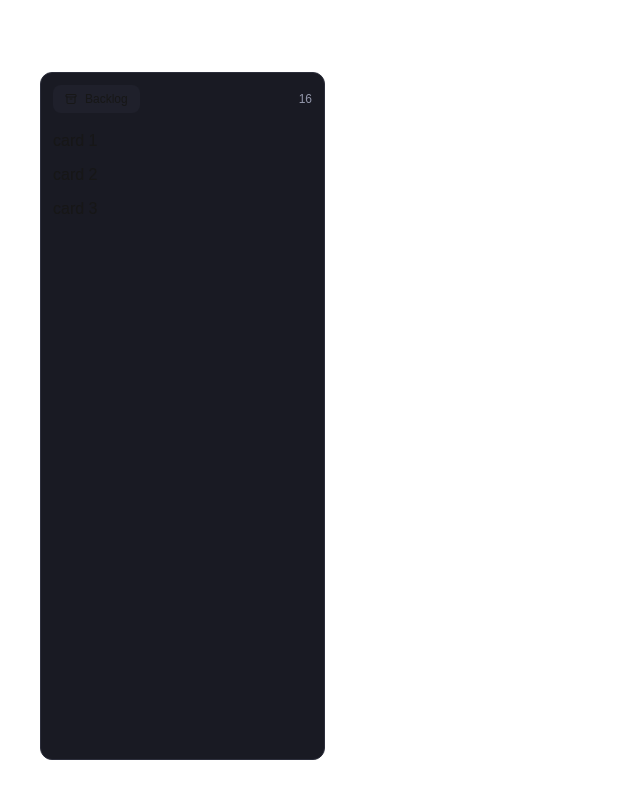
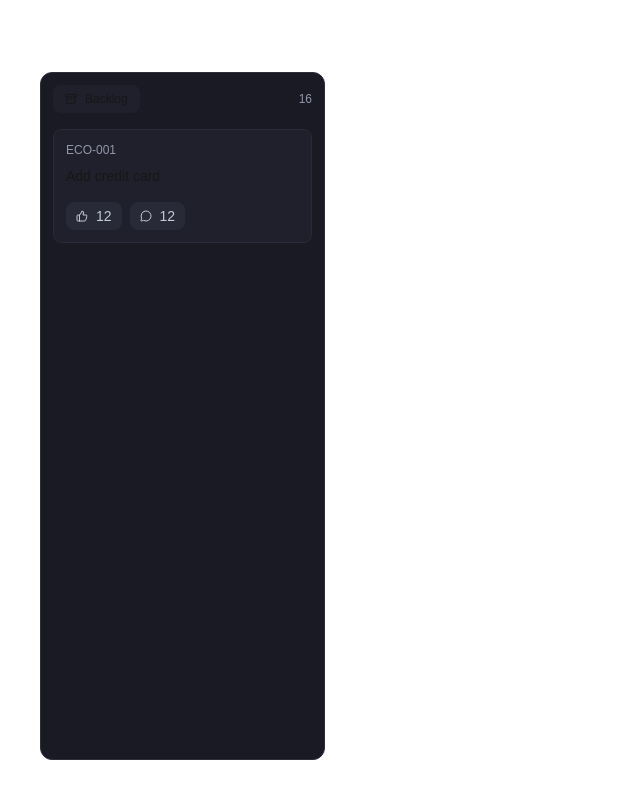
Before and after one commit to Lucas-Gonsalves/board, a Next.js app: page / in a window 1280 px wide. Shown: the whole page, without its empty margins (0-640 px from the left). Built offline with nearby package versions, Linux system fonts and the light colour scheme.

Commit message:
feat(components): create card   Created a new component card do show cards in the section content.

```diff
--- a/src/app/page.tsx
+++ b/src/app/page.tsx
@@ -1,5 +1,6 @@
-import { ArchiveIcon } from 'lucide-react'
+import { ArchiveIcon, MessageCircleIcon, ThumbsUpIcon } from 'lucide-react'
 
+import { Card } from '@/components/card'
 import { Section } from '@/components/sections'
 
 export default function Home() {
@@ -19,9 +20,29 @@
           </Section.Header>
 
           <Section.Content>
-            <div>card 1</div>
-            <div>card 2</div>
-            <div>card 3</div>
+            <Card.Root href="/">
+              <Card.Header>
+                <Card.Number>ECO-001</Card.Number>
+                <Card.Title>Add credit card</Card.Title>
+              </Card.Header>
+              <Card.Footer>
+                <button
+                  type="button"
+                  className="text-navy-100 bg-navy-600 flex cursor-pointer items-center gap-2 rounded-lg px-2.5 py-1"
+                >
+                  <ThumbsUpIcon className="size-3" />
+                  <span className="text-sm">12</span>
+                </button>
+
+                <button
+                  type="button"
+                  className="text-navy-100 bg-navy-600 flex cursor-pointer items-center gap-2 rounded-lg px-2.5 py-1"
+                >
+                  <MessageCircleIcon className="size-3" />
+                  <span className="text-sm">12</span>
+                </button>
+              </Card.Footer>
+            </Card.Root>
           </Section.Content>
         </Section.Root>
       </main>
--- /dev/null
+++ b/src/components/card.tsx
@@ -0,0 +1,45 @@
+import Link from 'next/link'
+import type { ComponentProps } from 'react'
+import { twMerge } from 'tailwind-merge'
+
+type CardRootProps = ComponentProps<typeof Link>
+interface CardHeaderProps extends ComponentProps<'div'> {}
+interface CardTitleProps extends ComponentProps<'span'> {}
+interface CardNumberProps extends ComponentProps<'div'> {}
+interface CardFooterProps extends ComponentProps<'div'> {}
+
+function CardRoot({ className, ...props }: CardRootProps) {
+  return (
+    <Link
+      className={twMerge(
+        'bg-navy-700 border-navy-600 block space-y-4 rounded-lg border-[0.5px] p-3',
+        className,
+      )}
+      {...props}
+    />
+  )
+}
+
+function CardHeader({ className, ...props }: CardHeaderProps) {
+  return <div className={twMerge('flex flex-col gap-2', className)} {...props} />
+}
+
+function CardTitle({ className, ...props }: CardTitleProps) {
+  return <span className={twMerge('text-sm font-medium', className)} {...props} />
+}
+
+function CardNumber({ className, ...props }: CardNumberProps) {
+  return <span className={twMerge('text-navy-200 text-xs', className)} {...props} />
+}
+
+function CardFooter({ className, ...props }: CardFooterProps) {
+  return <div className={twMerge('flex items-center gap-2', className)} {...props} />
+}
+
+export const Card = {
+  Root: CardRoot,
+  Header: CardHeader,
+  Title: CardTitle,
+  Number: CardNumber,
+  Footer: CardFooter,
+}
```
